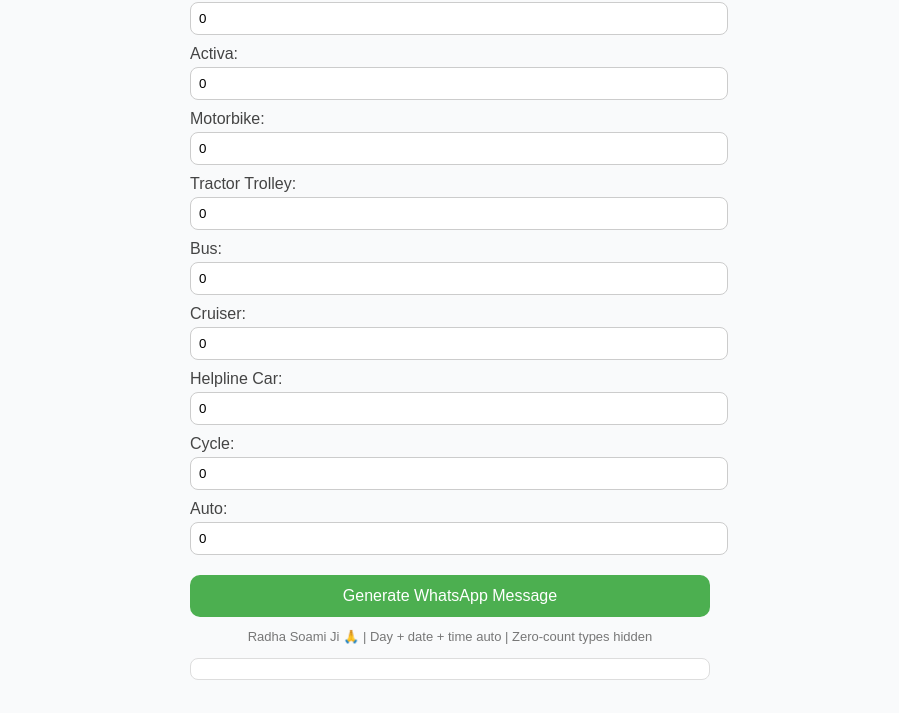
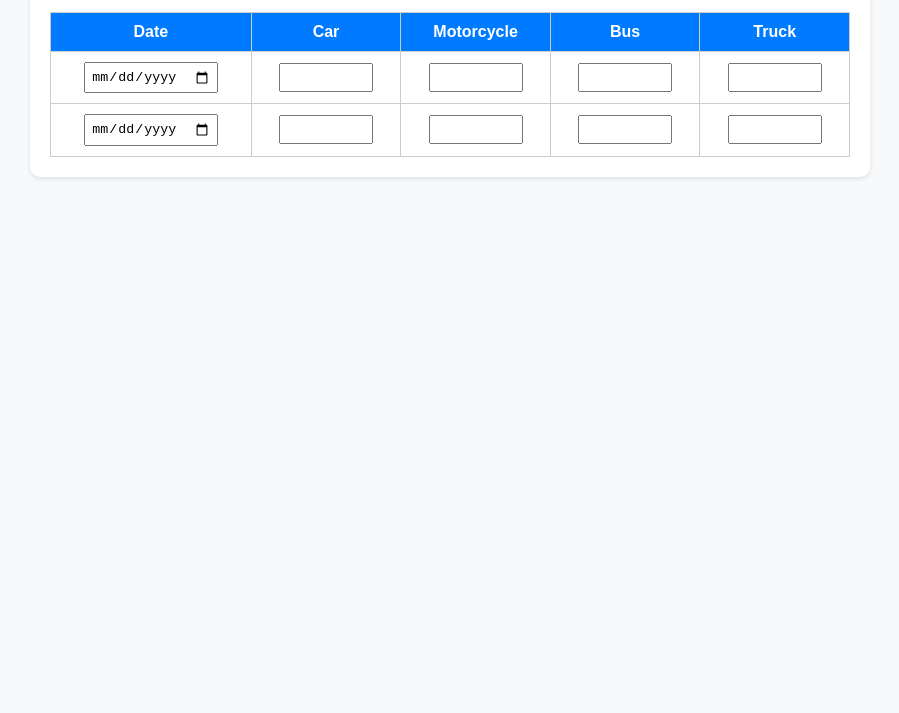
Before and after one commit to dhiman1981/vehicle-count, a plain HTML site: page index.html in a window 1280 px wide. Shown: the part 108-821 px from the top of the page, without its empty margins (190-1089 px from the left). After the commit the page ends 800 px from the top, so only its background shows below. Drawn offline with Linux system fonts and the light colour scheme.

Commit message:
index.html

```diff
--- a/index.html
+++ b/index.html
@@ -1,86 +1,84 @@
 <!DOCTYPE html>
 <html lang="en">
 <head>
-  <meta charset="UTF-8" />
-  <meta name="viewport" content="width=device-width, initial-scale=1" />
-  <title>Vehicle Count Report</title>
+  <meta charset="UTF-8">
+  <meta name="viewport" content="width=device-width, initial-scale=1.0">
+  <title>Vehicle Count</title>
   <style>
-    body { font-family: Arial, sans-serif; max-width: 520px; margin: auto; padding: 20px; background: #f9fafb; }
-    h2 { text-align: center; margin-bottom: 20px; color: #333; }
-    label { display: block; margin-top: 10px; font-weight: 500; color: #444; }
-    input { width: 100%; padding: 8px; margin-top: 4px; border: 1px solid #ccc; border-radius: 8px; }
-    button { margin-top: 20px; padding: 12px; width: 100%; background-color: #4CAF50; color: white; font-size: 16px; border: none; border-radius: 10px; cursor: pointer; }
-    button:hover { background-color: #45a049; }
-    .note { margin-top: 12px; font-size: 13px; color: #777; text-align: center; }
-    pre { background:#fff; border:1px solid #ddd; padding:10px; border-radius:8px; white-space:pre-wrap; margin-top:14px; }
+    body {
+      font-family: Arial, sans-serif;
+      background-color: #f8f9fa;
+      color: #333;
+      margin: 0;
+      padding: 20px;
+    }
+    h1 {
+      text-align: center;
+      color: #007bff;
+    }
+    table {
+      width: 100%;
+      border-collapse: collapse;
+      margin-top: 20px;
+    }
+    th, td {
+      border: 1px solid #ccc;
+      padding: 10px;
+      text-align: center;
+    }
+    th {
+      background-color: #007bff;
+      color: white;
+    }
+    input[type="number"] {
+      width: 80px;
+      padding: 5px;
+      text-align: right;
+    }
+    input[type="date"] {
+      padding: 5px;
+    }
+    .container {
+      max-width: 800px;
+      margin: 0 auto;
+      background: white;
+      padding: 20px;
+      border-radius: 10px;
+      box-shadow: 0 2px 5px rgba(0,0,0,0.1);
+    }
   </style>
 </head>
 <body>
-
-<h2>Vehicle Count Report</h2>
-
-<label>Car:</label><input type="number" id="car" min="0" value="0">
-<label>Activa:</label><input type="number" id="activa" min="0" value="0">
-<label>Motorbike:</label><input type="number" id="motorbike" min="0" value="0">
-<label>Tractor Trolley:</label><input type="number" id="tractor" min="0" value="0">
-<label>Bus:</label><input type="number" id="bus" min="0" value="0">
-<label>Cruiser:</label><input type="number" id="cruiser" min="0" value="0">
-<label>Helpline Car:</label><input type="number" id="helpline" min="0" value="0">
-<label>Cycle:</label><input type="number" id="cycle" min="0" value="0">
-<label>Auto:</label><input type="number" id="auto" min="0" value="0">
-
-<button onclick="generateMessage()">Generate WhatsApp Message</button>
-<p class="note">Radha Soami Ji 🙏 | Day + date + time auto | Zero-count types hidden</p>
-
-<pre id="preview" aria-live="polite"></pre>
-
-<script>
-  function n(id){
-    const v = parseInt(document.getElementById(id).value, 10);
-    return Number.isFinite(v) && v > 0 ? v : 0;
-  }
-
-  function generateMessage() {
-    const counts = {
-      Car: n('car'),
-      Activa: n('activa'),
-      Motorbike: n('motorbike'),
-      'Tractor Trolley': n('tractor'),
-      Bus: n('bus'),
-      Cruiser: n('cruiser'),
-      'Helpline Car': n('helpline'),
-      Cycle: n('cycle'),
-      Auto: n('auto')
-    };
-
-    // keep only non-zero lines
-    const nonZero = Object.entries(counts).filter(([_, c]) => c > 0);
-
-    if (nonZero.length === 0) {
-      alert('Please enter at least one count > 0.');
-      return;
-    }
-
-    // India day name + date + time
-    const now = new Date();
-    const weekday = new Intl.DateTimeFormat('en-IN', { weekday: 'long', timeZone: 'Asia/Kolkata' }).format(now);
-    const datePart = new Intl.DateTimeFormat('en-IN', { day: '2-digit', month: 'short', year: 'numeric', timeZone: 'Asia/Kolkata' }).format(now);
-    const timePart = new Intl.DateTimeFormat('en-IN', { hour: '2-digit', minute: '2-digit', hour12: true, timeZone: 'Asia/Kolkata' }).format(now);
-    const stamp = `${weekday}, ${datePart} ${timePart}`;
-
-    let total = 0;
-    let message = `Radha Soami Ji 🙏\n\n🚗 Vehicle Count Report\n📅 ${stamp}\n\n`;
-    nonZero.forEach(([k, v]) => { message += `${k}: ${v}\n`; total += v; });
-    message += `\n✅ Total: ${total}`;
-
-    // show preview on page so you can confirm changes
-    document.getElementById('preview').textContent = message;
-
-    // open WhatsApp (mobile friendly)
-    const encoded = encodeURIComponent(message);
-    window.location.href = `https://api.whatsapp.com/send?text=${encoded}`;
-  }
-</script>
-
+  <div class="container">
+    <h1>Vehicle Count Tracker</h1>
+    <table>
+      <thead>
+        <tr>
+          <th>Date</th>
+          <th>Car</th>
+          <th>Motorcycle</th>
+          <th>Bus</th>
+          <th>Truck</th>
+        </tr>
+      </thead>
+      <tbody>
+        <tr>
+          <td><input type="date" id="date1"></td>
+          <td><input type="number" id="car1" value="" placeholder=""></td>
+          <td><input type="number" id="motorcycle1" value="" placeholder=""></td>
+          <td><input type="number" id="bus1" value="" placeholder=""></td>
+          <td><input type="number" id="truck1" value="" placeholder=""></td>
+        </tr>
+        <tr>
+          <td><input type="date" id="date2"></td>
+          <td><input type="number" id="car2" value="" placeholder=""></td>
+          <td><input type="number" id="motorcycle2" value="" placeholder=""></td>
+          <td><input type="number" id="bus2" value="" placeholder=""></td>
+          <td><input type="number" id="truck2" value="" placeholder=""></td>
+        </tr>
+        <!-- Add more rows as needed -->
+      </tbody>
+    </table>
+  </div>
 </body>
 </html>
```
